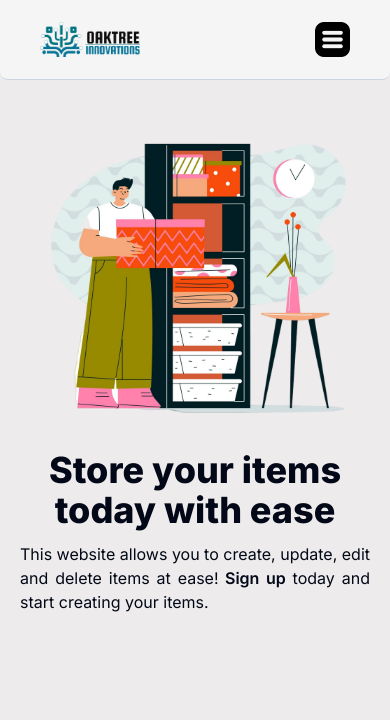
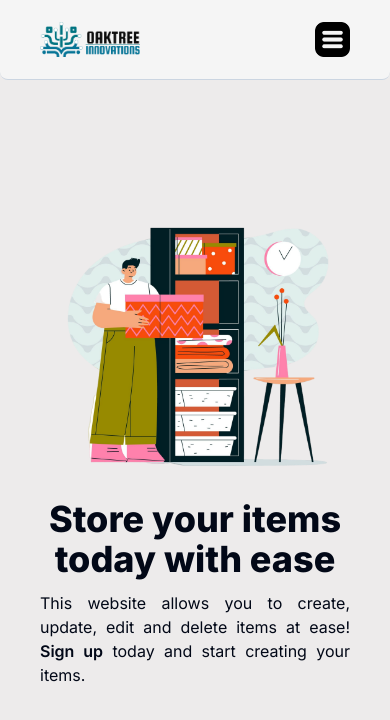
Before and after one commit to Aizen1d/oak-frontend, a Next.js app: page / in a window 390 px wide. Shown: the top 720 px of the page. Built offline with nearby package versions, Linux system fonts and the light colour scheme.

Commit message:
responsiveness fix

```diff
--- a/app/page.tsx
+++ b/app/page.tsx
@@ -2,7 +2,7 @@ import Hero from "@/components/home/Hero";
 
 export default function Home() {
   return (
-    <main className="px-5 lg:px-0">
+    <main className="flex justify-center items-center px-10 lg:px-0 min-h-[calc(100vh-8rem)]">
       <Hero/>
     </main>
   );
```
